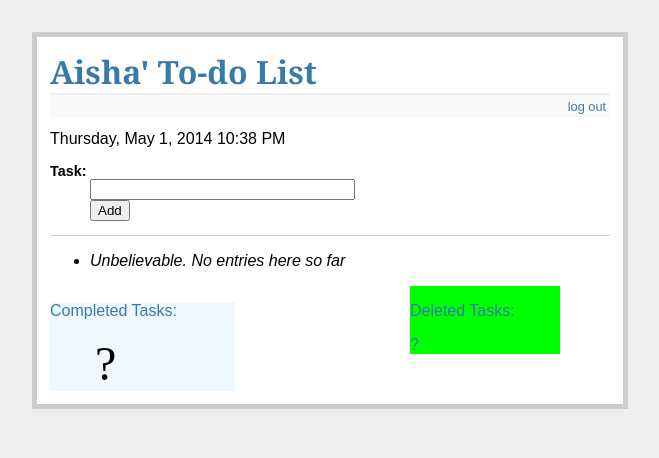
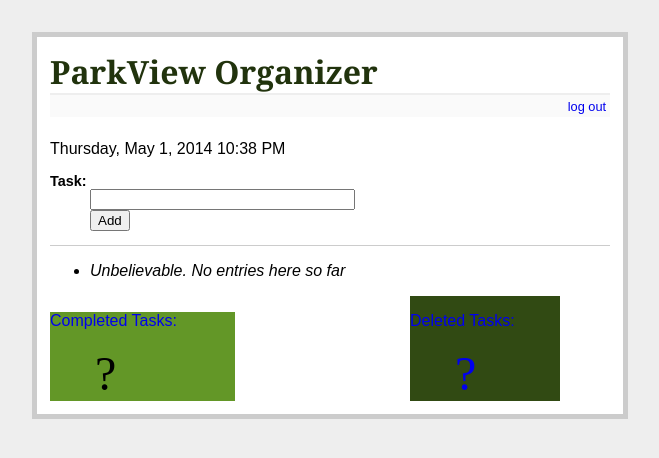
Before and after one commit to frenchsilk4/TaskTool, a Flask app: page / in a window 1280 px wide. Shown: the top 458 px of the page, without its empty margins (310-969 px from the left). Run offline with Flask 2, Linux system fonts and the light colour scheme; the visitor is signed in with stand-in values (Sample User, id 1); data that the repository does not hold is empty; some libraries are stand-ins or nearby versions.

Commit message:
Modifications on html templates
Few park changes

```diff
--- a/static/style.css
+++ b/static/style.css
@@ -1,5 +1,5 @@
 body	{font-family: sans-serif; background:#eee;}
-a,h1,h2	{color: #377ba8;}
+a,h1,h2	{color: #5aba24#;}
 h1,h2	{font-family: 'Georgia', serif; margin:0;}
 h1	{border-bottom: 2px solid #eee;}
 h2	{font-size: 1.2em;}
@@ -15,10 +15,15 @@ a 	{text-decoration: none;}
 .flash	{background: #cee5F5; padding: 0.5em; border:1px solid #aacbe2;}
 .error	{background: #f0d6d6; padding: 0.5em;}
 .complete li	{text-decoration:line-through;}
+.menu1	{color:#283e10;padding: 0.5em; border:5px solid #527d21;}
+.time	{padding-top: 10px;}
+.mnIts	{padding:20px;}
 
 #column1-wrap {float:left; width:100%;}
-#column1 {background-color: aliceblue; margin-right: 375px;}
-#column2 {background-color: lime; float: left; width: 150px; margin-left: -200px;}
+#column1 {background-color:#639727; margin-right: 375px;}
+#column2 {background-color:#314a13; float: left; width: 150px; margin-left: -200px;}
 #clear {clear: both;}
+#mainhead	{color: #21330D;}
 
 #result	{font-size: 48px; font-family: serif; padding-left: 45px;}
+#delresult	{font-size: 48px; font-family: serif; padding-left: 45px;}
--- a/tasks.py
+++ b/tasks.py
@@ -39,6 +39,10 @@ def teardown_request(exception):
 		db.close()
 
 ''' ------------------------------- your routes go here ------------------------------- '''
+@app.route('/index')
+def index_page():
+    return render_template('index.html')
+
 @app.route('/')
 def show_entries():
     cur = g.db.execute('select id,title,done from todos order by id desc')
@@ -83,14 +87,16 @@ def login():
 		else:
 			session['logged_in'] = True
 			flash('You were logged in')
-			return redirect(url_for('show_entries'))
+			#return redirect(url_for('show_entries'))
+			return redirect(url_for('index_page'))
 	return render_template('login.html', error = error)
 
 @app.route('/logout')
 def logout():
 	session.pop('logged_in',None)
 	flash('You were logged out')
-	return redirect(url_for('show_entries'))
+	#return redirect(url_for('show_entries'))
+	return redirect(url_for('index_page'))
 
 @app.route('/counts')
 def count_tasks():
--- a/templates/layout.html
+++ b/templates/layout.html
@@ -1,5 +1,5 @@
 <!doctype html>
-<title>Aisha'se To-do List</title>
+<title>ParkView Organizer</title>
 {{moment.include_jquery()}}
 {{moment.include_moment()}}
 <link rel=stylesheet type=text/css href="{{url_for('static',filename='style.css')}}">
@@ -25,7 +25,7 @@
     });
 </script>
 <div class=page>
-    <h1>Aisha' To-do List</h1>
+    <h1 id='mainhead'>ParkView Organizer</h1>
     <div class=metanav>
     {% if not session.logged_in %}
         <a href="{{ url_for('login') }}">log in</a>
--- a/templates/show_entries.html
+++ b/templates/show_entries.html
@@ -2,7 +2,7 @@
 {% extends "layout.html" %}
 {% block body %}
 	{% if session.logged_in %}
-	<div>{{moment().format('LLLL')}}</div>
+	<div class='time'>{{moment().format('LLLL')}}</div>
 		<form action="{{ url_for('add_entry') }}" method=post class=add-entry>
 			<dl>
 				<dt>Task:
```
Also changed, not shown: templates/index.html (added, +12 -0 lines).
